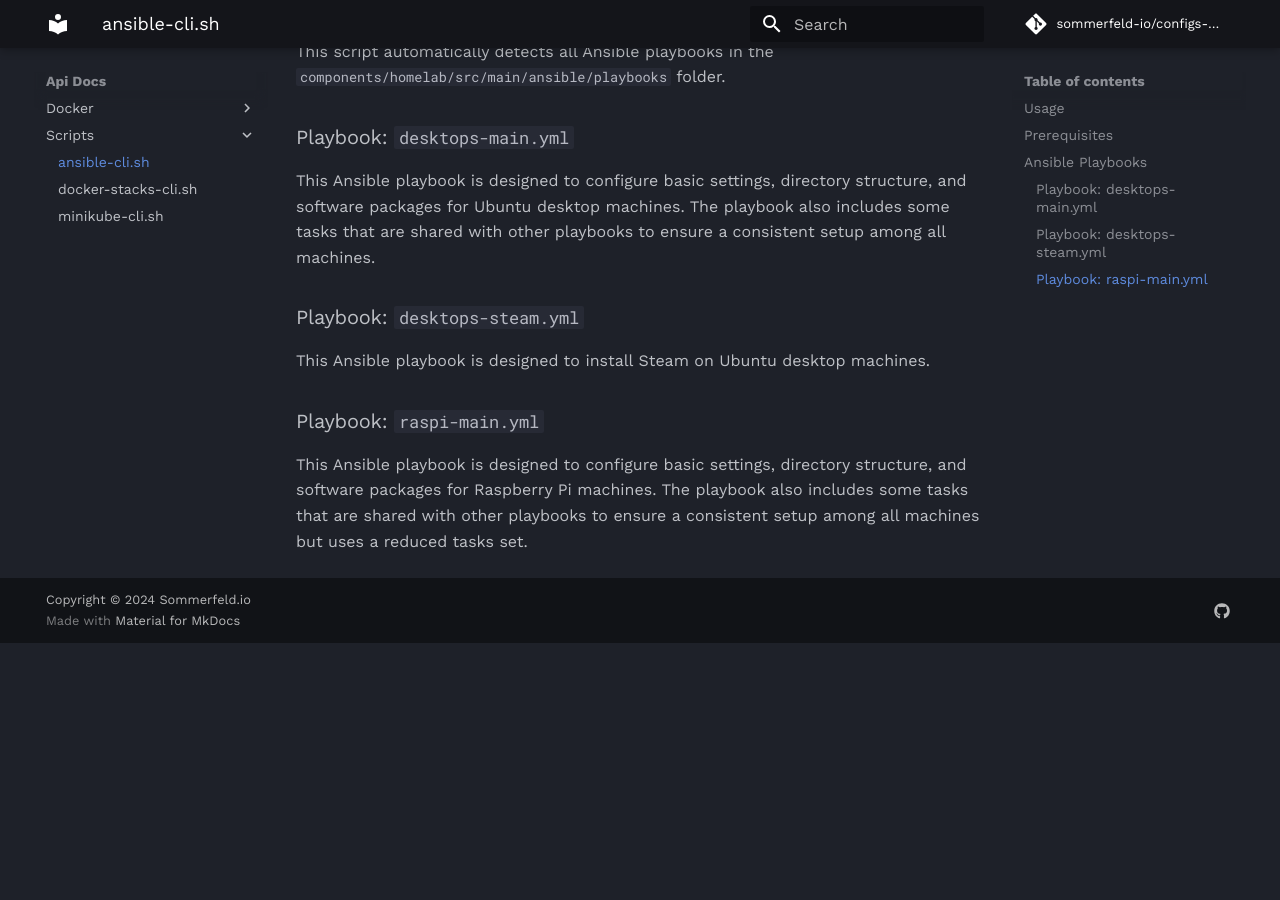
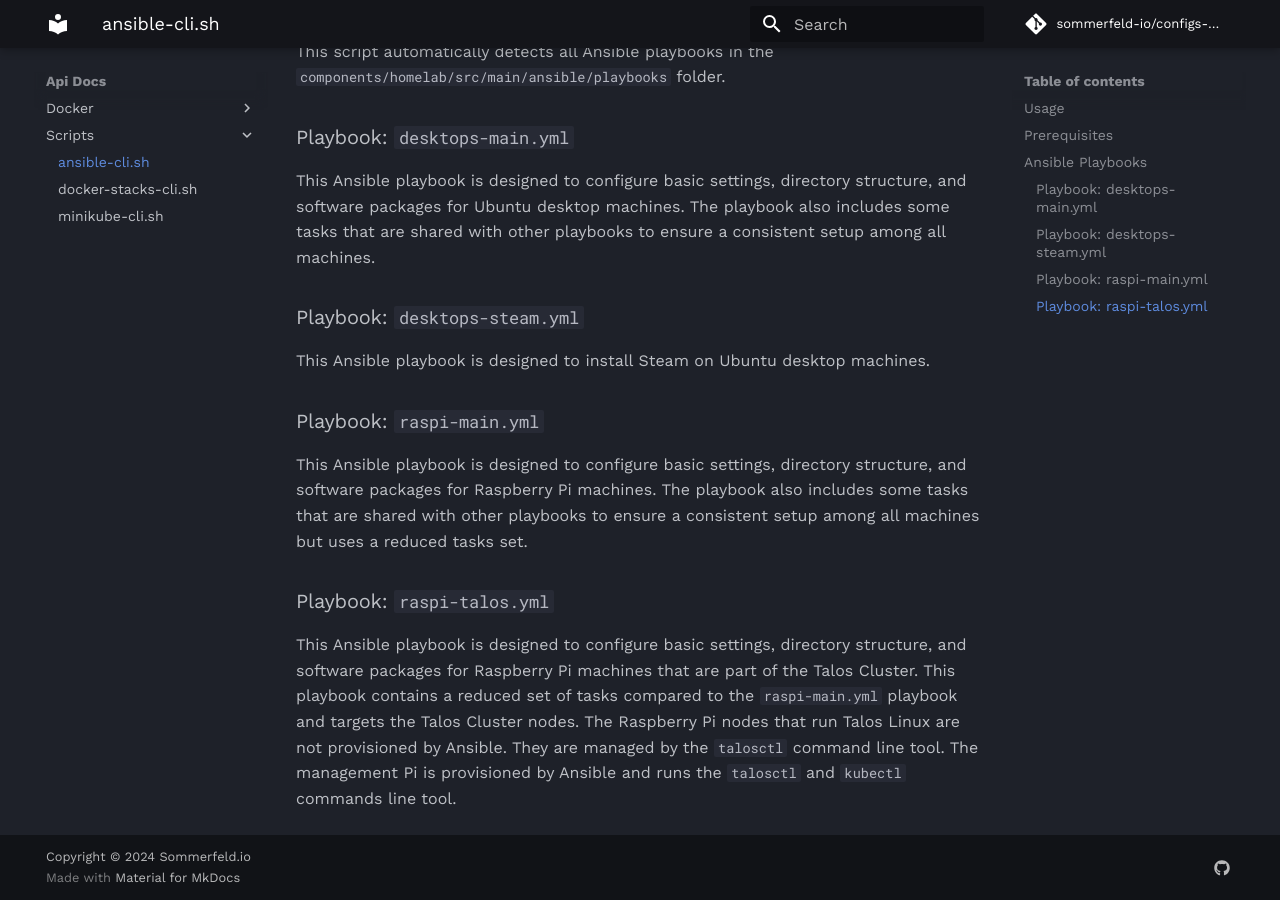
Before and after one commit to sommerfeld-io/configs-homelab, an MkDocs documentation site: the page built from docs/api-docs/scripts/ansible-cli.md, in a window 1280 px wide and 900 px high, scrolled down 1164 px. Built offline with MkDocs 1.6.1 and Material for MkDocs 9.7.7, drawn with Linux system fonts in a browser that asks for light colours; comment, search, counter and statistics services are not loaded; before the commit the page ends 1807 px from its top, so only the background shows below that.

Commit message:
feat: install talos management raspi with ansible

````diff
--- a/docs/api-docs/scripts/ansible-cli.md
+++ b/docs/api-docs/scripts/ansible-cli.md
@@ -1,51 +1,35 @@
 # ansible-cli.sh
 
-Command line interface to run Ansible playbooks. This Bash script allows to running Ansible playbooks. The script is designed to simplify the
-management of Ansible playbooks.
+Command line interface to run Ansible playbooks. This Bash script allows to running Ansible playbooks. The script is designed to simplify the management of Ansible playbooks.
 
-To run playbooks successfully, make sure to run `ssh-copy-id <REMOTE_USER>@<REMOTE_HOST>.fritz.box`
-first to ensure seamless connects to all remote machines. Run `ssh-copy-id <LOCAL_USER>@<LOCAL_HOST>.fritz.box`
-for your local machine as well (if this machine is listed in the host inventory.). Otherwise Ansible might fail
-when connecting to your local machine via its FQDN.
+To run playbooks successfully, make sure to run `ssh-copy-id <REMOTE_USER>@<REMOTE_HOST>.fritz.box` first to ensure seamless connects to all remote machines. Run `ssh-copy-id <LOCAL_USER>@<LOCAL_HOST>.fritz.box` for your local machine as well (if this machine is listed in the host inventory.). Otherwise Ansible might fail when connecting to your local machine via its FQDN.
 
 ```bash
 ssh-copy-id sebastian@caprica.fritz.box
 ssh-copy-id sebastian@kobol.fritz.box
 ```
 
-Ansible expects the user `sebastian` to be present on all nodes. This user is the default
-user for each node (workstation, server and RasPi). Normally this user is created when
-installing an operating system through its setup wizard. This scripts exits with `exitcode=8`
-if this user does not exist.
+Ansible expects the user `sebastian` to be present on all nodes. This user is the default user for each node (workstation, server and RasPi). Normally this user is created when installing an operating system through its setup wizard. This scripts exits with `exitcode=8` if this user does not exist.
 
-Overall, this script is designed to simplify the management of Ansible playbooks by providing a
-clean and automated environment for running them.
+Overall, this script is designed to simplify the management of Ansible playbooks by providing a clean and automated environment for running them.
 
 ## Usage
 
 The script does not accept any parameters.
 
-**Important:** This script must run on the host machine, not in a Docker container. The script checks if the
-user is `vscode` and exits with an error message if this is the case. This is mandatory because
-the development container cannot connect to machines on the host network and therefore cannot
-successfully run Ansible commands.
+**Important:** This script must run on the host machine, not in a Docker container. The script checks if the user is `vscode` and exits with an error message if this is the case. This is mandatory because the development container cannot connect to machines on the host network and therefore cannot successfully run Ansible commands.
 
 ## Prerequisites
 
-Before using this script, you need to ensure that Ansible is installed on the system which runs
-the playbooks. The script assumes that the Docker engine is running, and the user has necessary
-permissions to execute Docker commands.
+Before using this script, you need to ensure that Ansible is installed on the system which runs the playbooks. The script assumes that the Docker engine is running, and the user has necessary permissions to execute Docker commands.
 
 ## Ansible Playbooks
 
-This script automatically detects all Ansible playbooks in the `components/homelab/src/main/ansible/playbooks`
-folder.
+This script automatically detects all Ansible playbooks in the `components/homelab/src/main/ansible/playbooks` folder.
 
 ### Playbook: `desktops-main.yml`
 
-This Ansible playbook is designed to configure basic settings, directory structure, and
-software packages for Ubuntu desktop machines. The playbook also includes some tasks that are
-shared with other playbooks to ensure a consistent setup among all machines.
+This Ansible playbook is designed to configure basic settings, directory structure, and software packages for Ubuntu desktop machines. The playbook also includes some tasks that are shared with other playbooks to ensure a consistent setup among all machines.
 
 ### Playbook: `desktops-steam.yml`
 
@@ -53,6 +37,8 @@ This Ansible playbook is designed to install Steam on Ubuntu desktop machines.
 
 ### Playbook: `raspi-main.yml`
 
-This Ansible playbook is designed to configure basic settings, directory structure, and
-software packages for Raspberry Pi machines. The playbook also includes some tasks that are
-shared with other playbooks to ensure a consistent setup among all machines but uses a reduced tasks set.
+This Ansible playbook is designed to configure basic settings, directory structure, and software packages for Raspberry Pi machines. The playbook also includes some tasks that are shared with other playbooks to ensure a consistent setup among all machines but uses a reduced tasks set.
+
+### Playbook: `raspi-talos.yml`
+
+This Ansible playbook is designed to configure basic settings, directory structure, and software packages for Raspberry Pi machines that are part of the Talos Cluster. This playbook contains a reduced set of tasks compared to the `raspi-main.yml` playbook and targets the Talos Cluster nodes. The Raspberry Pi nodes that run Talos Linux are not provisioned by Ansible. They are managed by the `talosctl` command line tool. The management Pi is provisioned by Ansible and runs the `talosctl` and `kubectl` commands line tool.
````
Also changed, not shown: docs/nodes/talos/index.md (+6 -3 lines), 8 other files.
